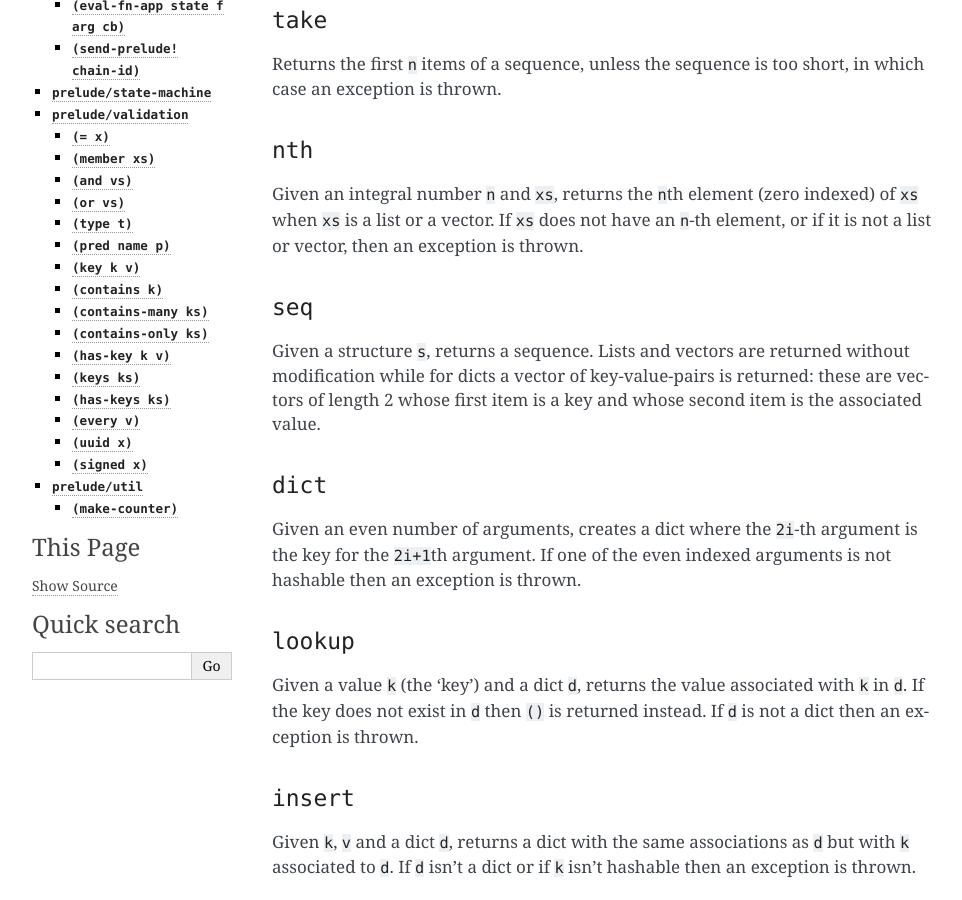
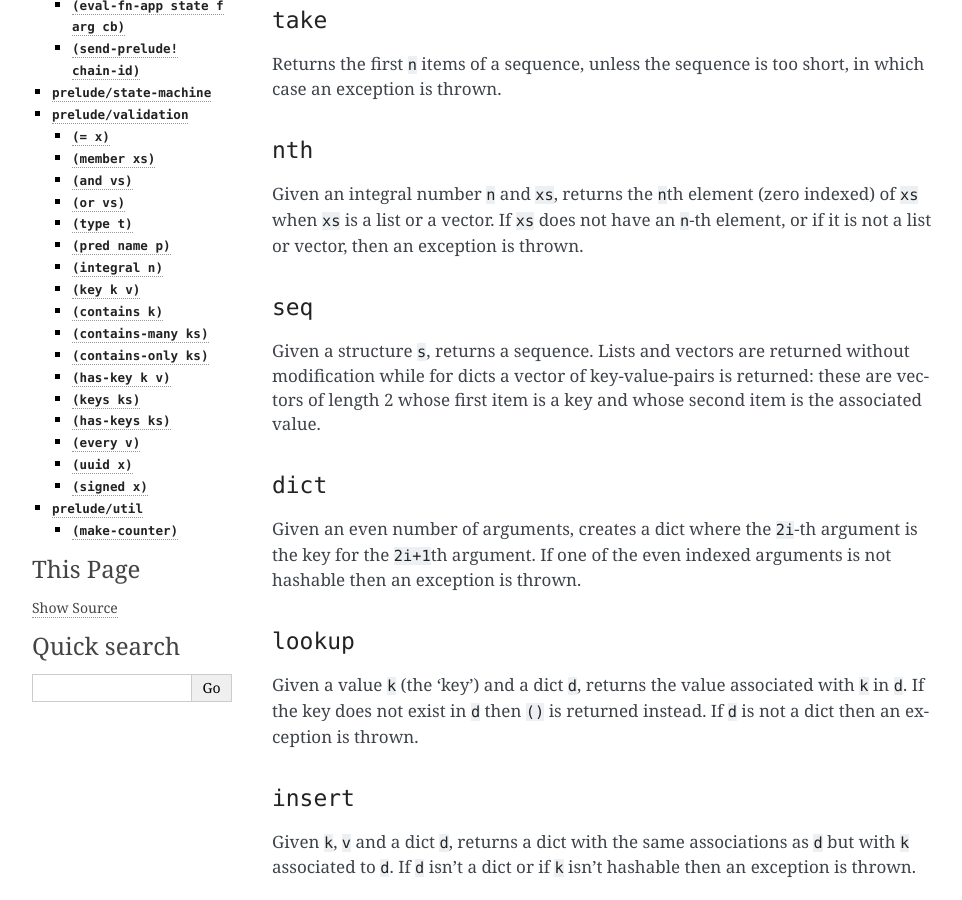
Before and after one commit to radicle-dev/radicle-alpha, a Sphinx documentation site: the page built from docs/source/reference.rst, in a window 1280 px wide and 900 px high, scrolled down 4257 px. Shown: the whole window, without its empty margins (148-1110 px from the left). Built offline with Sphinx 7.4.7, drawn with Linux system fonts in a browser that asks for light colours; pages that are not in the unit, such as notebooks, are missing from menus; some of the changed text lies outside the part shown.

```diff
--- a/docs/source/reference.rst
+++ b/docs/source/reference.rst
@@ -1049,6 +1049,11 @@
 Given a description and a predicate, returns a validator that checks if
 the predicate is true.
 
+``(integral n)``
+~~~~~~~~~~~~~~~~
+
+Validator for whole numbers.
+
 ``(key k v)``
 ~~~~~~~~~~~~~
 
```
Also changed, not shown: 3 other files.
